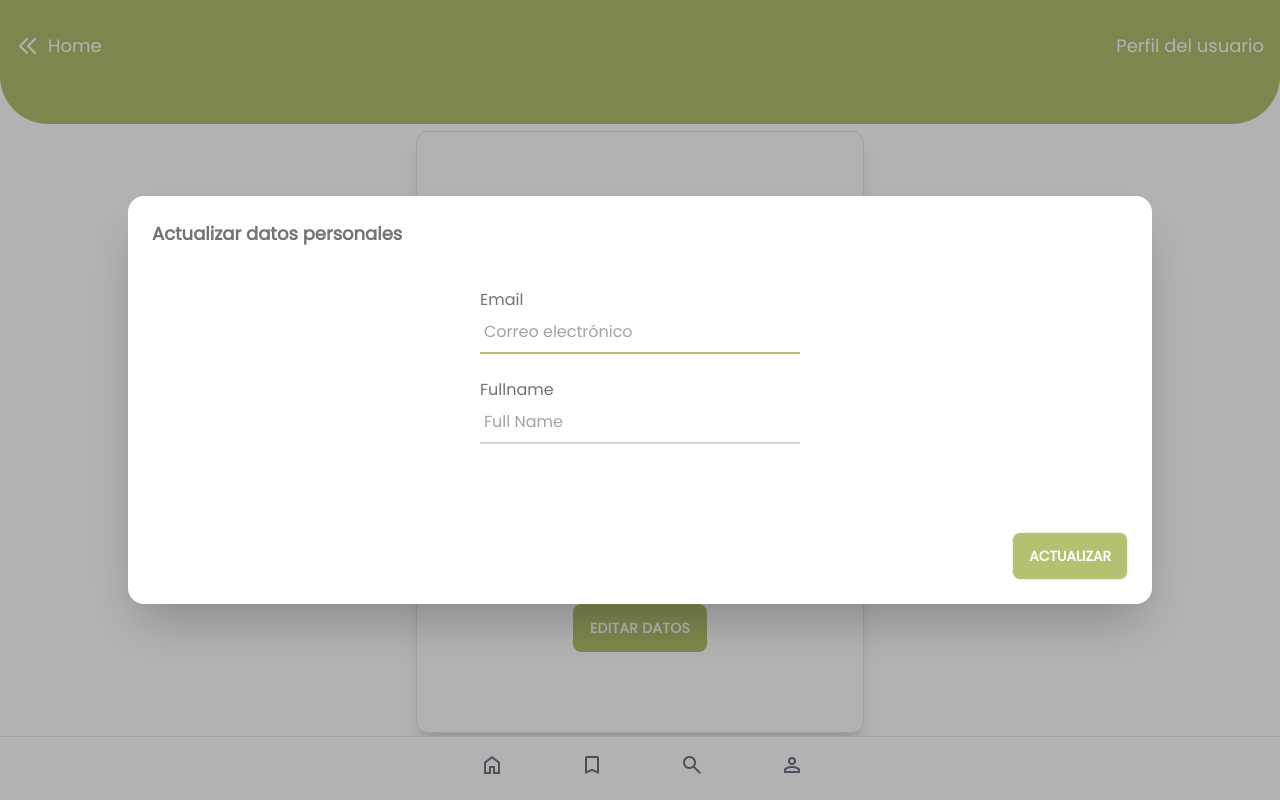
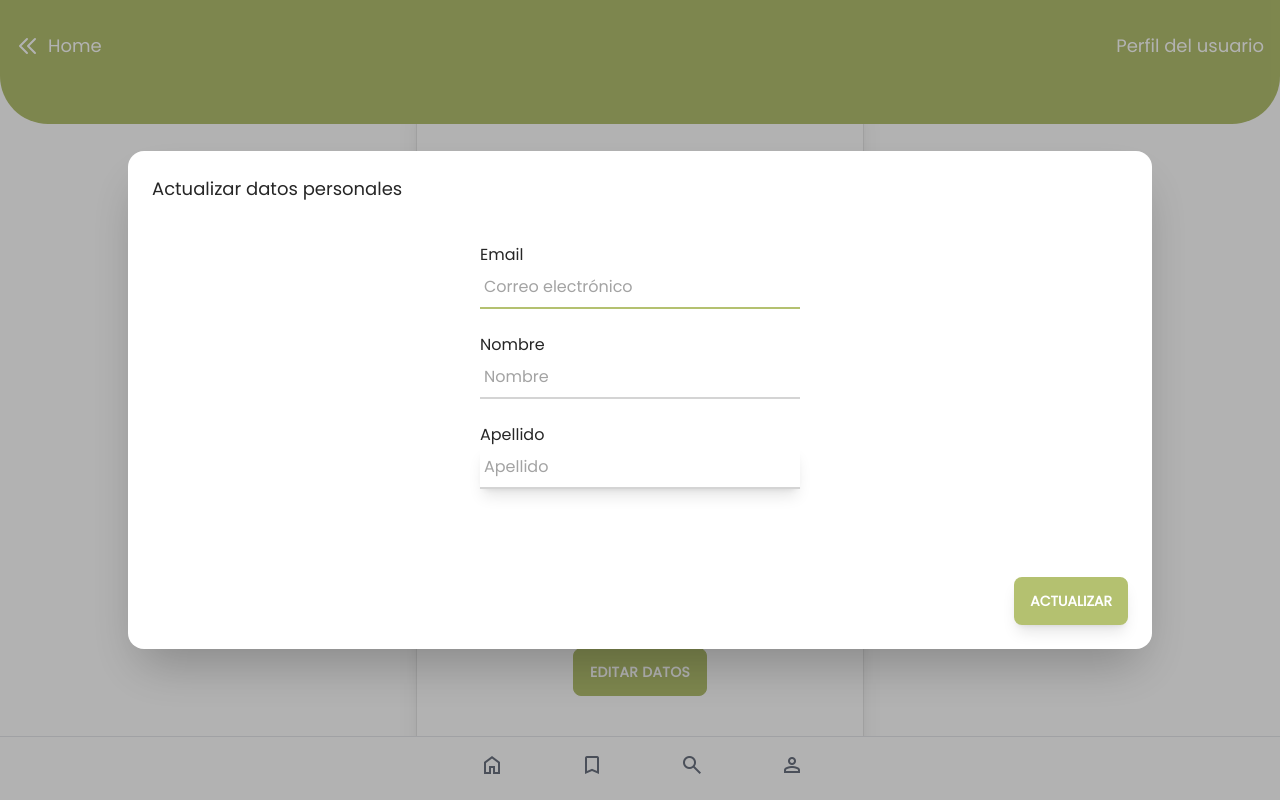
Before and after one commit to Cecimartinez/que-comemos, a React (Vite) app in the folder que-comemos-app/: page /user-profile in a window 1280 px wide. Both pictures are taken after a click on the button "EDITAR DATOS". Built offline with nearby package versions, Linux system fonts and the light colour scheme.

Commit message:
UserProfile page, updated

```diff
--- a/que-comemos-app/src/components/ui/Modal.jsx
+++ b/que-comemos-app/src/components/ui/Modal.jsx
@@ -6,12 +6,12 @@ export const Modal = () => {
       {/* You can open the modal using document.getElementById('ID').showModal() method */}
       <button className="btn bg-[#B4C170] border-[#B4C170] text-white tracking-wide" onClick={() => document.getElementById('my_modal_4').showModal()}>Editar Datos</button>
       <dialog id="my_modal_4" className="modal ">
-        <div className="modal-box w-11/12 max-w-5xl bg-white text-neutral-600">
-          <h3 className="font-semibold text-neutral-500 text-lg">Actualizar datos personales</h3>
+        <div className="modal-box w-11/12 max-w-5xl bg-white text-neutral-800">
+          <h3 className="font-medium text-lg">Actualizar datos personales</h3>
         <UserForm/>
           <div className="modal-action ">
             <form method="dialog">
-              <button className="btn bg-[#B4C170] text-white ">Actualizar</button>
+              <button className="btn border-0 shadow-lg bg-[#B4C170] text-white ">Actualizar</button>
             </form>
           </div>
         </div>
--- a/que-comemos-app/src/pages/UserProfile/components/UserForm.jsx
+++ b/que-comemos-app/src/pages/UserProfile/components/UserForm.jsx
@@ -1,6 +1,6 @@
 export const UserForm = () => {
   return (
-      <form className=' py-10 px-8  text-neutral-500 flex-col  flex items-center justify-center '>
+      <form className=' py-10 px-8  text-neutral-800 flex-col  flex items-center justify-center '>
 
         <div className="mb-6 " >
           <label htmlFor="email" className="block  font-medium">Email</label>
@@ -16,16 +16,28 @@ export const UserForm = () => {
         </div>
 
         <div className="mb-6 " >
-          <label htmlFor="email" className="block font-medium">Fullname</label>
+          <label htmlFor="email" className="block font-medium">Nombre</label>
           <div className="relative">
             <input
               type="text"
               id="text"
               name="text"
-              placeholder="Full Name"
+              placeholder="Nombre"
               className="w-full border-b-2 bg-white placeholder-neutral-400  border-neutral-300 focus:border-[#B4C170] focus:outline-none py-2 pl-1"
             />
+            </div>
+          </div>
 
+          <div className="mb-6 " >
+          <label htmlFor="text" className="block font-medium">Apellido</label>
+          <div className="relative">
+            <input
+              type="text"
+              id="text"
+              name="text"
+              placeholder="Apellido"
+              className="w-full border-b-2 bg-white placeholder-neutral-400  border-neutral-300 shadow-lg focus:border-[#B4C170] focus:outline-none py-2 pl-1"
+            />
             </div>
           </div>
 
--- a/que-comemos-app/src/pages/UserProfile/components/UserProfileInfo.jsx
+++ b/que-comemos-app/src/pages/UserProfile/components/UserProfileInfo.jsx
@@ -10,14 +10,16 @@ export const UserProfileInfo = () => {
               <img src="./profile.png" alt="Profile" />
             </div>
           </div>
-          <p className="text-2xl font-medium text-neutral-500 my-5">Valentina Martinez</p>
+          <p className="text-2xl  text-neutral-700 my-5">Valentina Martinez</p>
         </div>
 
         <div className="flex flex-col text-lg py-4 px-5 items-start tracking-wider">
-          <label htmlFor="email" className="block font-medium text-neutral-500">Email</label>
-          <p className="my-1">valmar@gmail.com</p>
-          <label htmlFor="fullname" className="block font-medium text-neutral-500">Fullname</label>
-          <p className="my-1">Valentina Martinez</p>
+          <label htmlFor="email" className="block font-medium text-xl text-neutral-700">Email</label>
+          <p className="mt-1 mb-3 text-neutral-500">valmar@gmail.com</p>
+          <label htmlFor="fullname" className="block text-xl font-medium text-neutral-700">Nombre</label>
+          <p className="mt-1 mb-3 text-neutral-500">Valentina </p>
+          <label htmlFor="fullname" className="block font-medium text-neutral-700 text-xl">Apellido</label>
+          <p className="mt-1 mb-3 text-neutral-500"> Martinez</p>
         </div>
 
         <div>
```
